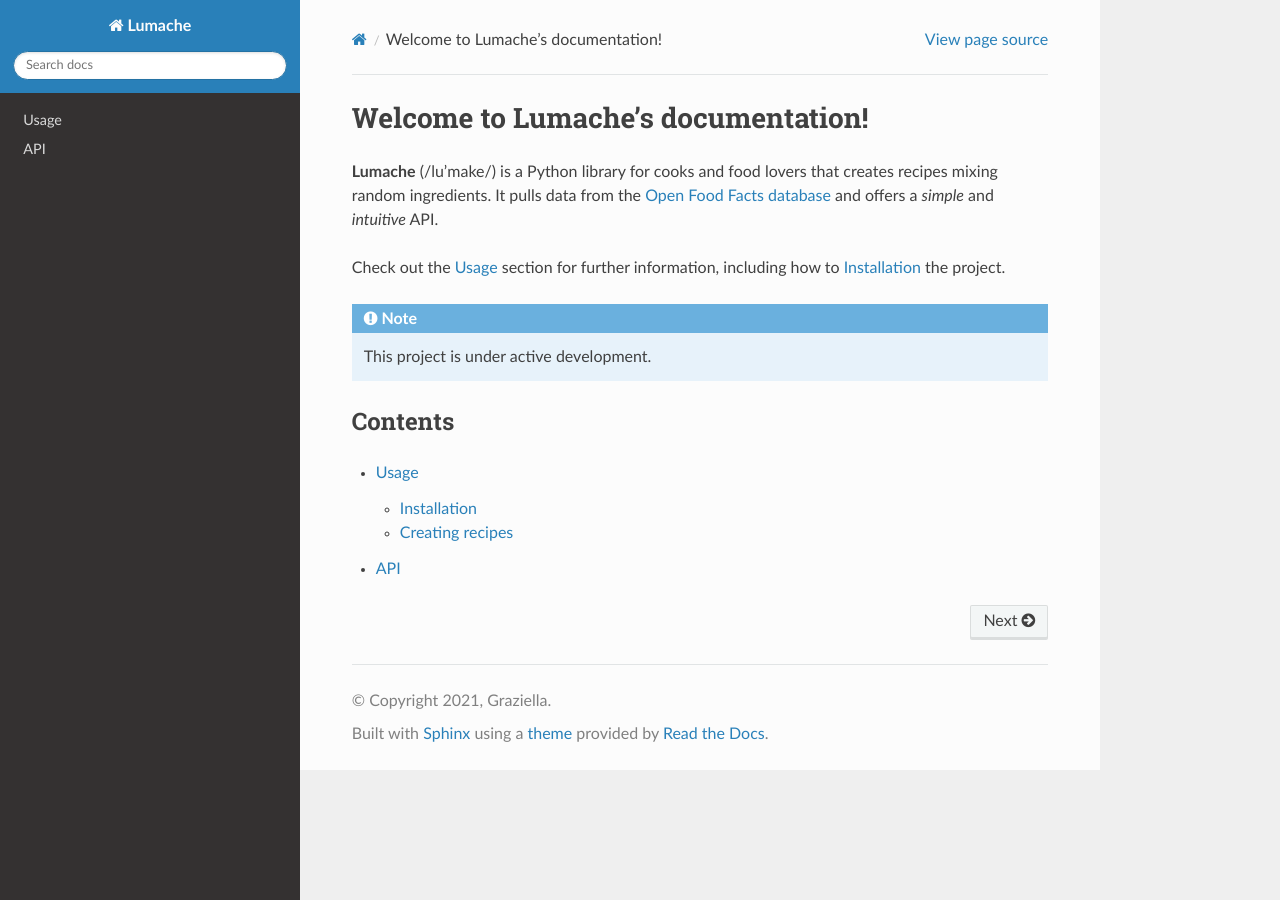
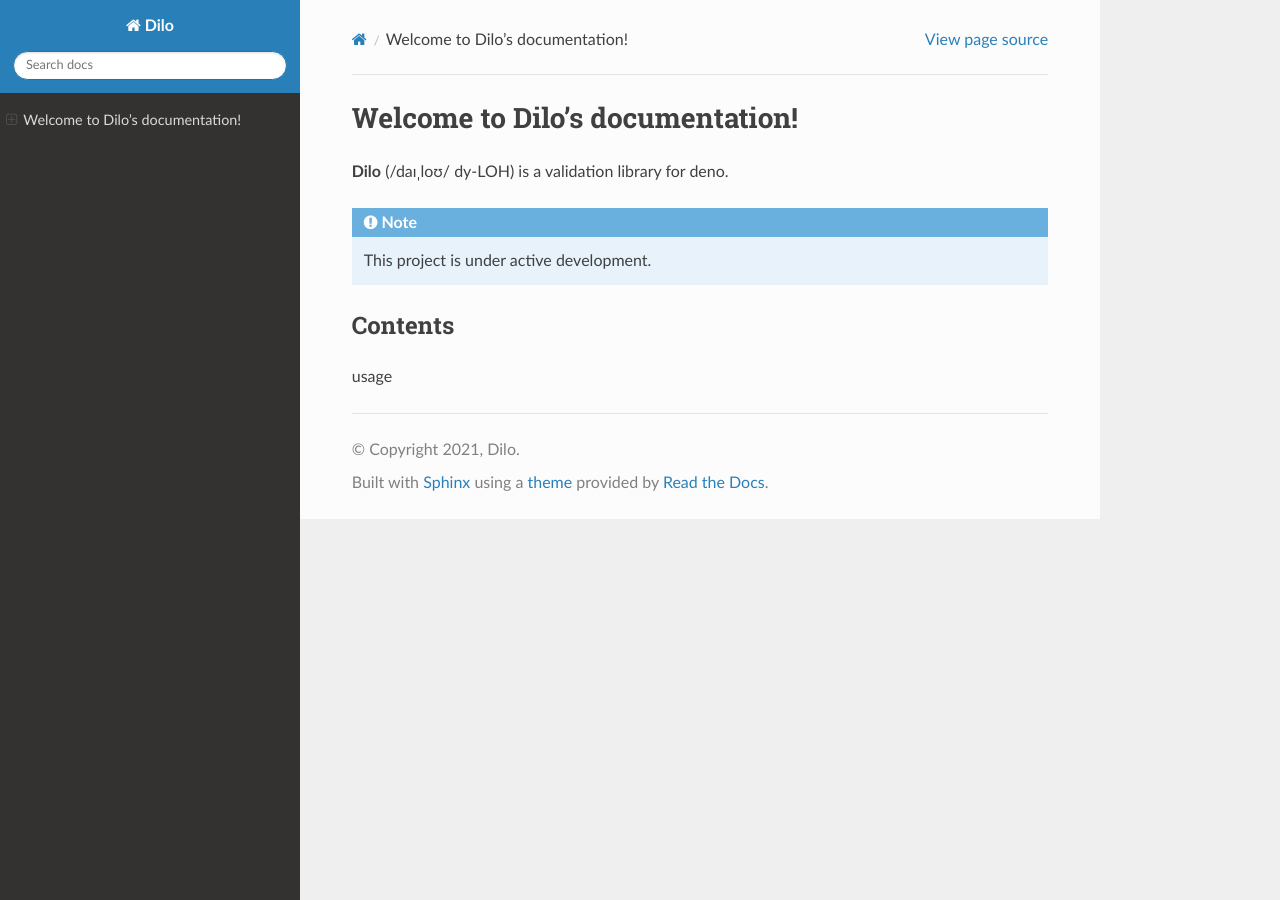
Before and after one commit to daniel-samson/dilo-docs, a Sphinx documentation site: the page built from docs/source/index.rst, in a window 1280 px wide. Built offline with Sphinx 7.4.7 and the Read the Docs theme 3.1.0, drawn with Linux system fonts in a browser that asks for light colours.

Commit message:
initial update

```diff
--- a/docs/source/api.rst
+++ /dev/null
@@ -1,7 +0,0 @@
-API
-===
-
-.. autosummary::
-   :toctree: generated
-
-   lumache
--- a/docs/source/conf.py
+++ b/docs/source/conf.py
@@ -2,9 +2,9 @@
 
 # -- Project information
 
-project = 'Lumache'
-copyright = '2021, Graziella'
-author = 'Graziella'
+project = 'Dilo'
+copyright = '2021, Dilo'
+author = 'Dilo'
 
 release = '0.1'
 version = '0.1.0'
--- a/docs/source/index.rst
+++ b/docs/source/index.rst
@@ -1,22 +1,13 @@
-Welcome to Lumache's documentation!
+Welcome to Dilo's documentation!
 ===================================
 
-**Lumache** (/lu'make/) is a Python library for cooks and food lovers
-that creates recipes mixing random ingredients.
-It pulls data from the `Open Food Facts database <https://world.openfoodfacts.org/>`_
-and offers a *simple* and *intuitive* API.
-
-Check out the :doc:`usage` section for further information, including
-how to :ref:`installation` the project.
+**Dilo** (/daɪˌloʊ/ dy-LOH) is a validation library for deno.
 
 .. note::
-
    This project is under active development.
 
 Contents
 --------
 
 .. toctree::
-
-   usage
-   api
+usage
--- a/pyproject.toml
+++ b/pyproject.toml
@@ -3,6 +3,6 @@
 build-backend = "flit_core.buildapi"
 
 [project]
-name = "lumache"
-authors = [{name = "Graziella", email = "graziella@lumache"}]
+name = "dilo"
+authors = [{name = "Daniel Samson", email = "12231216+daniel-samson@users.noreply.github.com"}]
 dynamic = ["version", "description"]
```
Also changed, not shown: README.rst (+3 -5 lines), docs/source/usage.rst (+18 -16 lines), lumache.py (deleted, +0 -23 lines).
